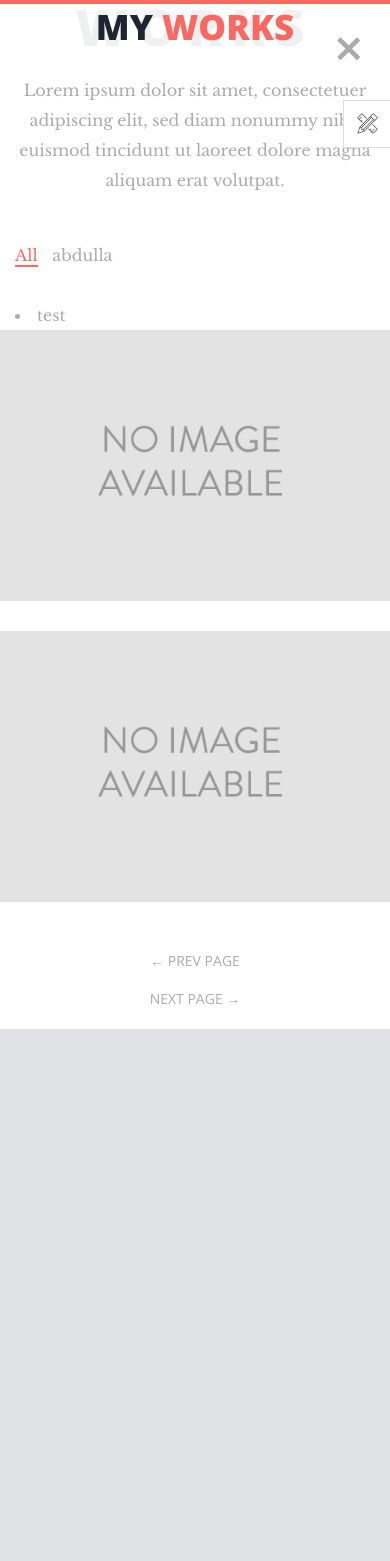
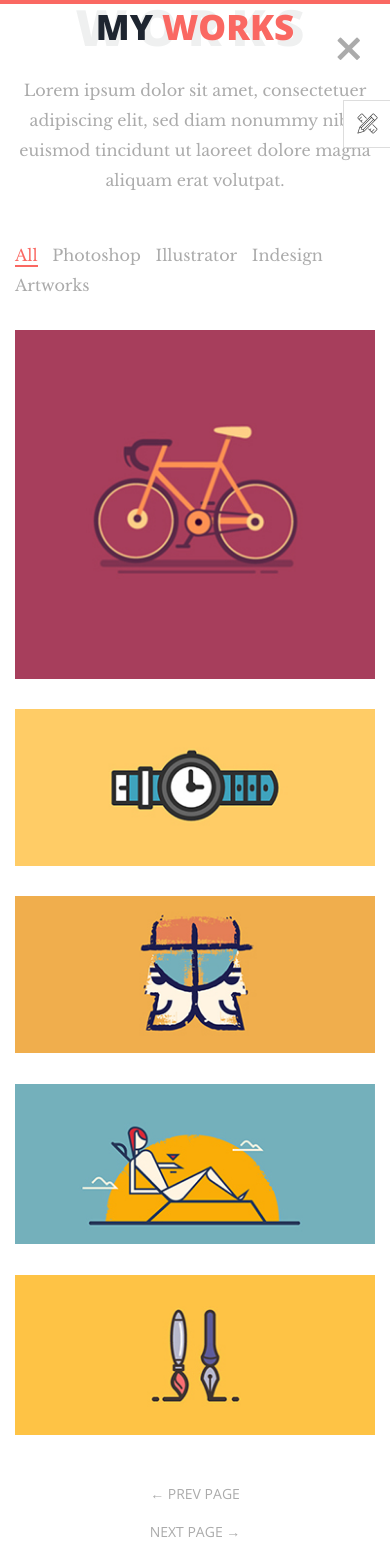
Before and after one commit to abbos-rasulov/My-portfolio-website, a Django app: page /works/ in a window 390 px wide; the page is wider, and only the part inside the window is pictured. Before the commit the page ends 1029 px from the top of that part, so only its background shows below. Run offline with Django 4.2, Linux system fonts and the light colour scheme; data comes from the database, SQL or seed files in the repository; some libraries are stand-ins or nearby versions; some web fonts are replaced.

Commit message:
added some updates

```diff
--- a/portfolio/templates/works.html
+++ b/portfolio/templates/works.html
@@ -2,11 +2,12 @@
 {% load static %}
 {% block title %}Works page {% endblock %}
 {% block root %}
+
 <main class="site-wrapper">
   <div class="pt-table">
     <div class="pt-tablecell page-works relative">
       <!-- .close -->
-      <a href="../../theme" class="page-close"><i class="tf-ion-close"></i></a>
+      <a href="./" class="page-close"><i class="tf-ion-close"></i></a>
       <!-- /.close -->
 
       <div class="container">
@@ -24,28 +25,68 @@
           <div class="col-xs-12">
             <ul class="filter list-inline">
               <li><a href="#" class="active" data-filter="*">All</a></li>
-                {% for category in categories %}
-              <li><a href="{{ category.slug }}" data-filter=".{{ category.id }}">{{ category.name }}</a></li>
+              <li><a href="#" data-filter=".Photoshop">Photoshop</a></li>
+              <li><a href="#" data-filter=".Illustrator">Illustrator</a></li>
+              <li><a href="#" data-filter=".Indesign">Indesign</a></li>
+              <li><a href="#" data-filter=".Artworks">Artworks</a></li>
             </ul>
           </div>
         </div>
-            {% endfor %}
+
         <div class="row isotope-gutter">
-            {% for work in works %}
-          <div class="col-xs-12 col-sm-6 col-md-4 {{ work.category.id }}">
+          <div class="col-xs-12 col-sm-6 col-md-4 Photoshop Illustrator">
             <figure class="works-item">
-              <img src="{{ work.image.url }}" alt="">
+              <img src="images/works/1.jpg" alt="">
               <div class="overlay"></div>
               <figcaption class="works-inner">
-                <h4>{{ work.name }}</h4>
-                <p>{{ work.description|safe }}</p>
+                <h4>Project Name</h4>
+                <p>Illustration, Digital Art</p>
               </figcaption>
             </figure>
           </div>
-        {% endfor %}
+          <div class="col-xs-12 col-sm-6 col-md-4 Illustrator">
+            <figure class="works-item">
+              <img src="images/works/2.jpg" alt="">
+              <div class="overlay"></div>
+              <figcaption class="works-inner">
+                <h4>Project Name</h4>
+                <p>Illustration, Digital Art</p>
+              </figcaption>
+            </figure>
+          </div>
+          <div class="col-xs-12 col-sm-6 col-md-4 Indesign Photoshop">
+            <figure class="works-item">
+              <img src="images/works/3.jpg" alt="">
+              <div class="overlay"></div>
+              <figcaption class="works-inner">
+                <h4>Project Name</h4>
+                <p>Illustration, Digital Art</p>
+              </figcaption>
+            </figure>
+          </div>
+          <div class="col-xs-12 col-sm-6 col-md-4 Artworks Illustrator">
+            <figure class="works-item">
+              <img src="images/works/4.jpg" alt="">
+              <div class="overlay"></div>
+              <figcaption class="works-inner">
+                <h4>Project Name</h4>
+                <p>Illustration, Digital Art</p>
+              </figcaption>
+            </figure>
+          </div>
+          <div class="col-xs-12 col-sm-6 col-md-4 Photoshop">
+            <figure class="works-item">
+              <img src="images/works/5.jpg" alt="">
+              <div class="overlay"></div>
+              <figcaption class="works-inner">
+                <h4>Project Name</h4>
+                <p>Illustration, Digital Art</p>
+              </figcaption>
+            </figure>
+          </div>
         </div> <!-- /.row -->
+      </div> <!-- /.container -->
 
-      </div> <!-- /.container -->
 
       <nav class="page-nav clear">
   <div class="container">
```
